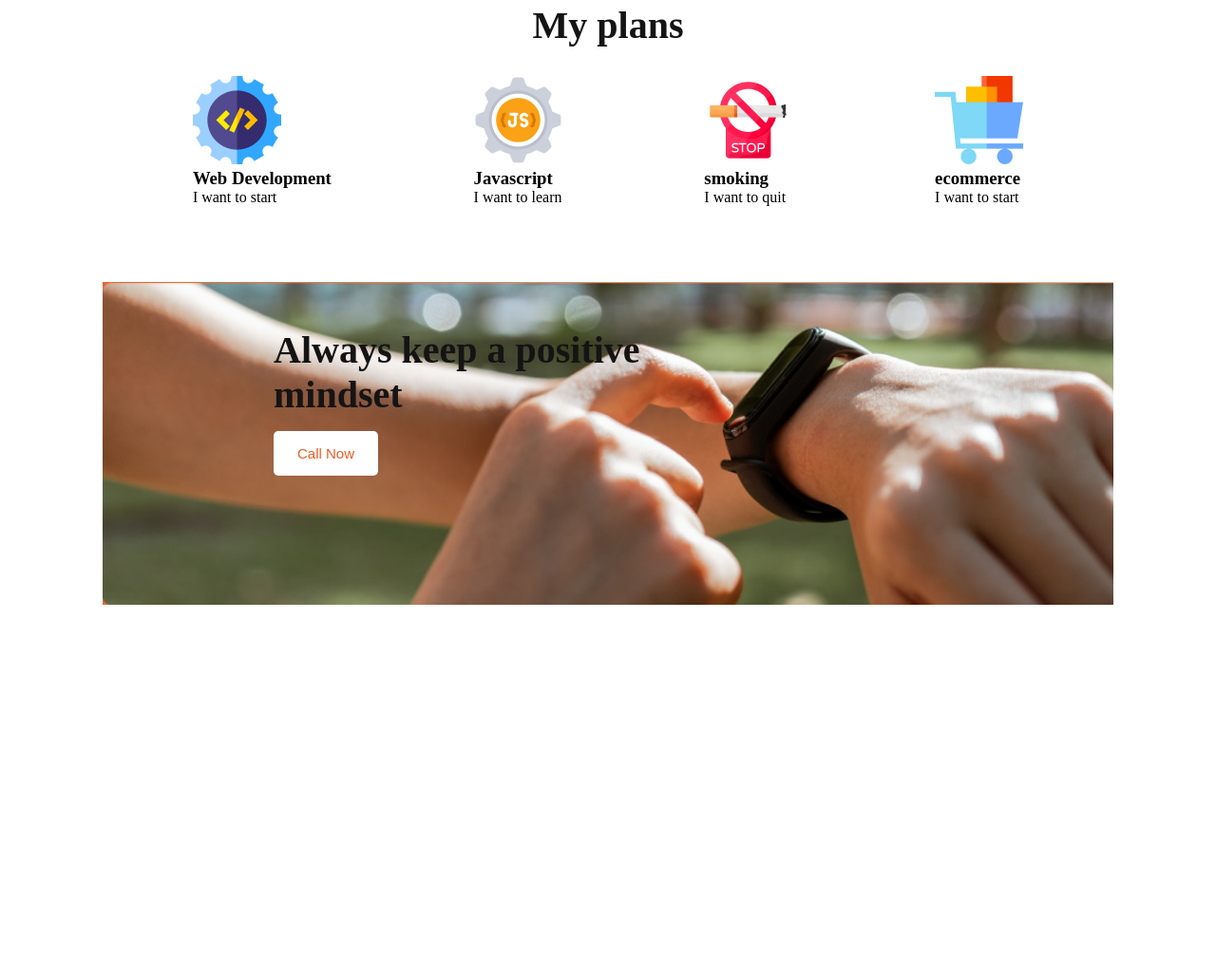
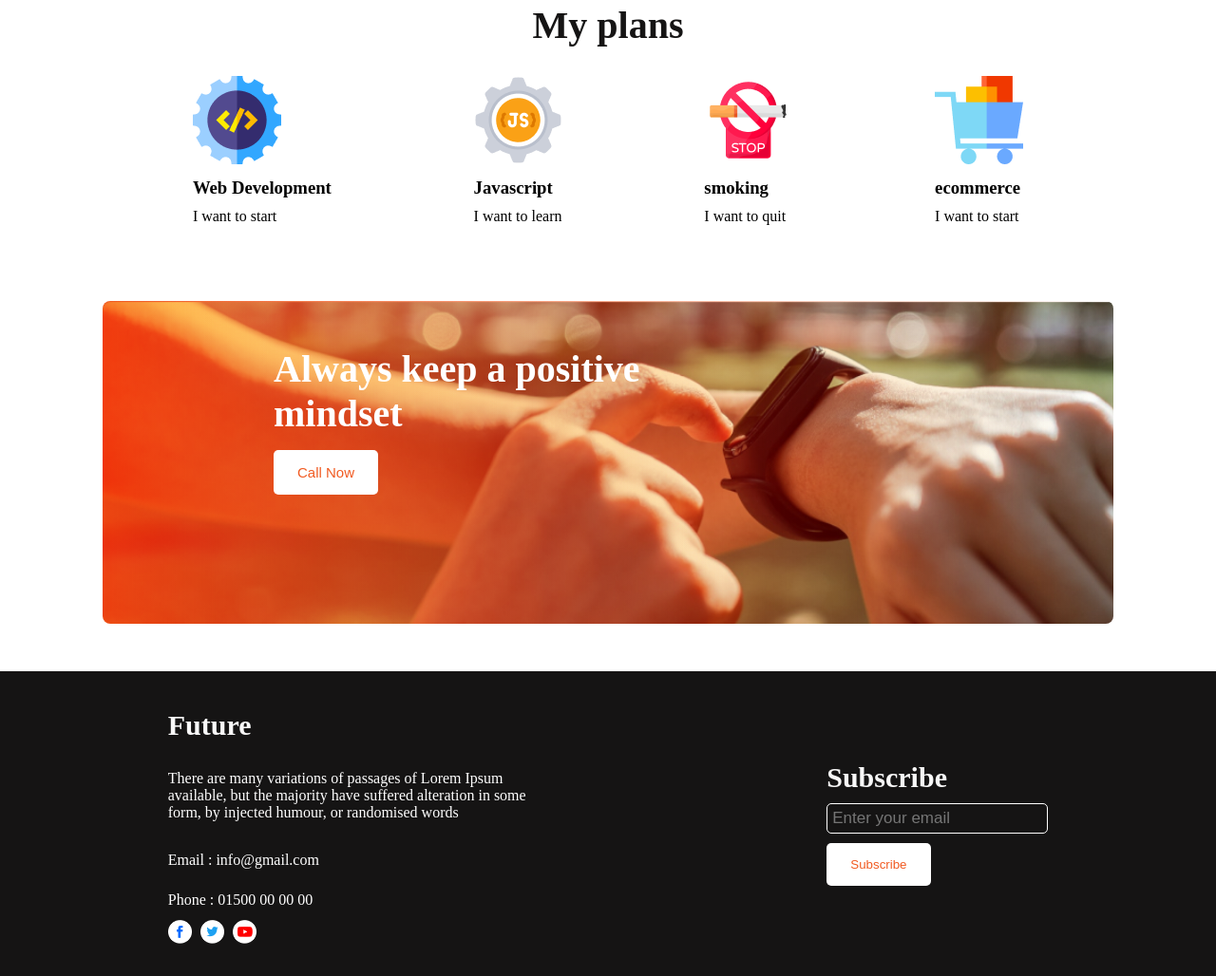
Before and after one commit to nayon117/new-year, a plain HTML site: page index.html in a window 1280 px wide. Shown: the part 1160-2188 px from the top of the page at 95% size. Before the commit the page ends 1797 px from the top, so only its background shows below. Drawn offline with Linux system fonts and the light colour scheme.

Commit message:
some updates in code

```diff
--- a/index.html
+++ b/index.html
@@ -19,6 +19,7 @@
           </div>
     </header>
     <main>
+        <!-- Banner section  -->
         <section>
             <div class="banner-container">
                 <div class="banner-pic">
@@ -37,6 +38,7 @@
                 </div>
             </div>
         </section>
+        <!-- Plan section  -->
         <section class="plan-section">
             <h1 class="title plan-title">My plans</h1>
             <div class="plan-container">
@@ -64,6 +66,7 @@
                 </div>
             </div>
         </section>
+        <!-- Appointment section  -->
         <section>
             <div class="appointment-container">
                 <h2 class="title appointment-title">Always keep a positive <br> mindset</h2>
@@ -71,6 +74,24 @@
             </div>
         </section>
     </main>
-    <footer></footer>
+    <!-- Footer section  -->
+    <footer>
+        <div class="footer-content">
+            <h3 class="footer-title">Future</h3>
+            <p class="footer-description">There are many variations of passages of Lorem Ipsum available, but the majority have suffered alteration in some form, by injected humour, or randomised words</p>
+            <p class="footer-contact">Email : info@gmail.com</p>
+            <p class="footer-contact">Phone : 01500 00 00 00</p>
+            <div class="social-links">
+                <a href="#"><img class="icon" src="./images/icons/fb.png" alt="facebook"></a>
+                <a href="#"><img class="icon" src="./images/icons/twitter.png" alt="twitter"></a>
+                <a href="#"><img class="icon" src="./images/icons/youtube.png" alt="youtube"></a>
+            </div>
+        </div>
+        <div class="footer-form">
+            <h3 class="footer-title">Subscribe</h3>
+            <input type="email" name="email" id="email" placeholder="Enter your email">
+            <button class="footer-btn">Subscribe</button>
+        </div>
+    </footer>
   </body>
 </html>
--- a/style.css
+++ b/style.css
@@ -40,7 +40,9 @@
   color: white;
   font-size: 15px;
 }
+
 /* banner styling  */
+
 .banner-container {
   display: flex;
   justify-content: space-around;
@@ -74,7 +76,9 @@ ul li:before {
   content: "✓";
   color: green;
 }
+
 /* plan section styling  */
+
 .plan-section{
   width: 80%;
   margin: auto;
@@ -92,8 +96,9 @@ ul li:before {
   text-align: center;
 }
 .appointment-container {
-   background: url("./images/watch.png"), linear-gradient(90deg, #e46735 0%, rgba(241, 91, 34, 0.5) 100%);
-  ;
+  border-radius: 8px;
+  background: url("./images/watch.png"),linear-gradient(90deg, #F15B22 0%, rgba(234, 79, 18, 0) 100%);
+  background-blend-mode: overlay;
   background-repeat: no-repeat;
   background-size: cover;
   padding: 20px;
@@ -102,11 +107,10 @@ ul li:before {
   height: 300px;
 }
 
-
-
 .appointment-title{
   padding-top: 28px;
     padding-left: 160px;
+    color: white;
 }
 .appointment-btn{
   color: #F15B22;
@@ -115,3 +119,61 @@ ul li:before {
   margin-left: 160px;
     margin-top: 15px;
 }
+
+/* footer styling starts from here  */
+
+footer{
+  display: flex;
+  justify-content: space-around;
+  align-items: center;
+  background-color: #151414;
+  color: white;
+  padding: 30px;
+  margin-top: 50px;
+}
+.footer-title{
+  color: #F8F8F8;
+font-size: 30px;
+font-style: normal;
+font-weight: 700;
+line-height: normal;
+}
+.footer-description{
+  color: #FFF;
+font-family: Work Sans;
+font-size: 16px;
+font-style: normal;
+font-weight: 400;
+width: 400px;
+padding: 20px 0px
+}
+.icon{
+  width: 25px;
+  margin-right: 5px;
+}
+.footer-contact{
+  padding: 12px 0px;
+}
+.footer-form ,.footer-btn, h3,input{
+  display: block;
+  margin: 10px 0px;
+}
+.footer-form input{
+  background: #151414;
+  border: 1px solid white;
+  color: #FFF;
+  font-size: 17px;
+  padding: 5px;
+  border-radius: 5px;
+}
+.footer-btn{
+  color: #F15B22;
+  background-color: white;
+  padding: 15px 25px;
+  border-radius: 5px;
+  border: none;
+  margin-top: 3px;
+}
+
+
+               /* The END  */
```
